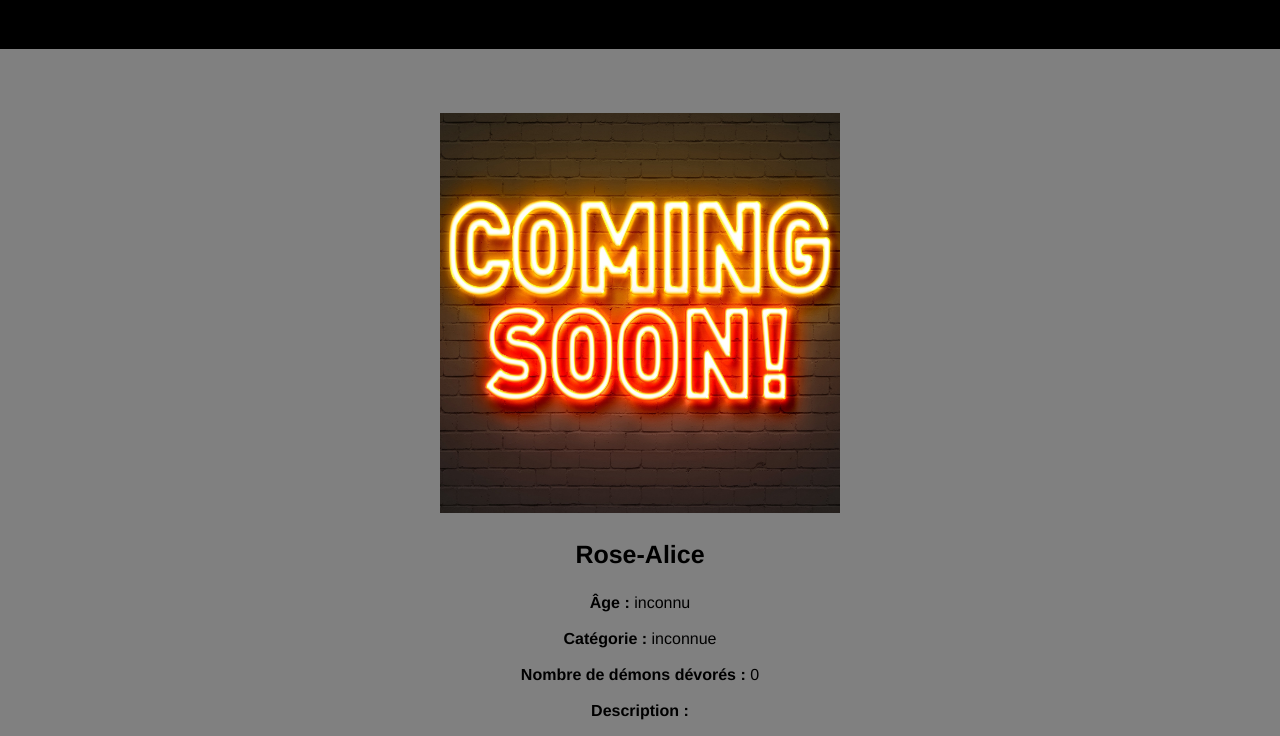
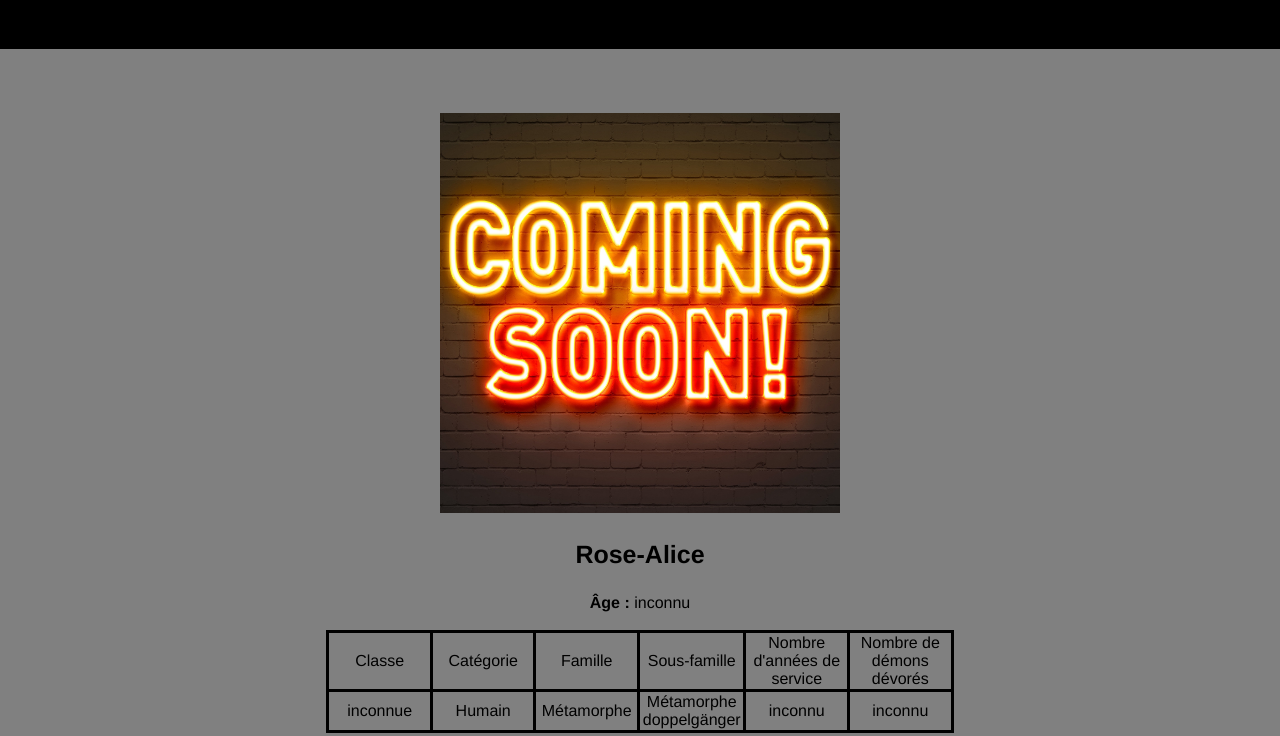
Before and after one commit to LaurentLune/D.E.M.O.N, a plain HTML site: page rosealice.html in a window 1280 px wide. Shown: the part 188-924 px from the top of the page. Drawn offline with Linux system fonts and the light colour scheme.

Commit message:
Update rosealice.html

```diff
--- a/rosealice.html
+++ b/rosealice.html
@@ -15,8 +15,26 @@
     <h3>Rose-Alice</h3>
 
     <span>Âge : </span>inconnu<br><br>
-    <span>Catégorie : </span>inconnue<br><br>
-    <span>Nombre de démons dévorés : </span>0<br><br>
+
+    <table>
+        <tr>
+            <td>Classe</td>
+            <td>Catégorie</td>
+            <td>Famille</td>
+            <td>Sous-famille</td>
+            <td>Nombre d'années de service</td>
+            <td>Nombre de démons dévorés</td>
+        </tr>
+        <tr>
+            <td>inconnue</td>
+            <td>Humain</td>
+            <td>Métamorphe</td>
+            <td>Métamorphe doppelgänger</td>
+            <td>inconnu</td>
+            <td>inconnu</td>
+        </tr>
+    </table>
+
     <span>Description :</span>
     <p>
         Rose-Alice est une adepte du style Sweet Lolita, un style inspiré du style victorien, dans des tons rose pastel et des motifs mignons ou enfantins.<br>
```
